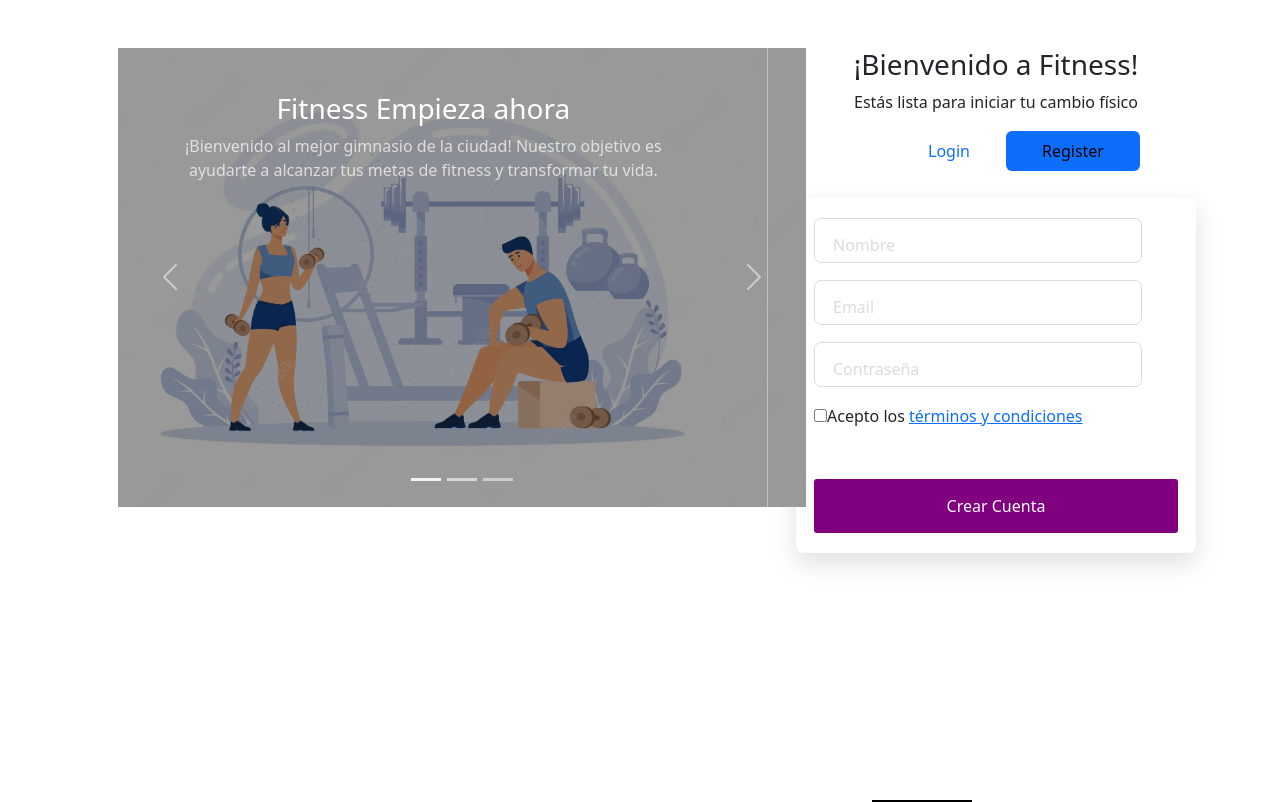
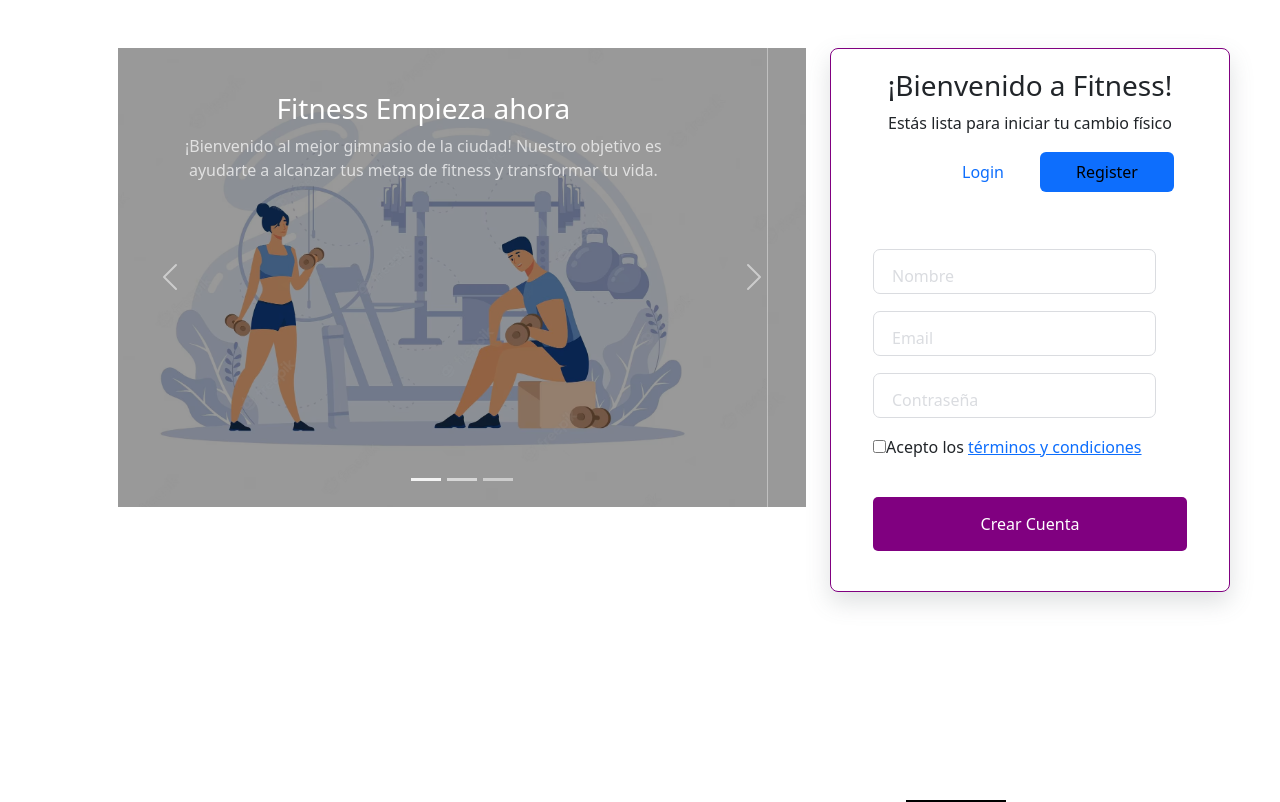
Before and after one commit to Claudioxs/gym, a Vue app: page /register in a window 1280 px wide. Built offline with nearby package versions, Linux system fonts and the light colour scheme.

Commit message:
Mejoras en los formularios

```diff
--- a/src/components/FormularioLogin.vue
+++ b/src/components/FormularioLogin.vue
@@ -35,8 +35,7 @@
 
         <div class="inputContainer">
           <input class="form-check-input" type="checkbox" value="" id="loginCheck" checked />
-          <label class="form-check-label" for="loginCheck">
-            Mantener Sesion</label>
+          <label class="form-check-label" for="loginCheck">Mantener Sesion</label>
           <a href="#!">Olvidaste tu contraseña?</a>
         </div>
         <input type="submit" class="submitBtn" value="Iniciar Sesion" />
@@ -50,11 +49,30 @@ export default {};
 </script>
 
 <style scoped>
+
+/*CONTENEDORES PRINCIPALES*/
+.contenedor-principal {
+  width: 400px;
+  border: 1px solid purple; /* Contorno fino */
+  border-radius: 8px;
+  padding: 20px 24px;
+  box-shadow: 0 10px 25px rgba(92, 99, 105, 0.2); /* Sombra */
+}
+
+.contenedor-form {
+  display: flex;
+  justify-content: center;
+  align-items: center;
+  width: 100%; /* Ancho del contenedor del formulario */
+  margin-top: 20px;
+}
+
+/*NAV-BAR*/
 .nav-bar {
   position: absolute;
   height: 2px;
   background-color: black;
-  width: 100px; /* Ajusta el ancho de la barra según tus preferencias */
+  width: 100px;
   bottom: -2px;
   transition: transform 0.3s ease-in-out;
   color: #9867c5;
@@ -71,35 +89,20 @@ export default {};
 .nav-item.active .nav-bar {
   transform: translateX(100px); /* Ajusta la distancia que se mueve la barra */
 }
+.nav-link {
+  margin: 1px 20px; /* Ajusta los valores de margen*/
+}
 
-
-.contenedor-principal {
-  display: flex;
-  flex-direction: column;
-  align-items: center;
-  justify-content: center;
-}
+/*FORMULARIO*/
 .form {
   width: 400px;
-  /* Establece el ancho del formulario */
-}
-
-.contenedor-form {
-  display: flex;
-  justify-content: center;
-  align-items: center;
-  margin-top: 10px;
 }
 
 .form {
   background-color: white;
-  width: 400px;
   border-radius: 8px;
-  padding: 20px 24px;
-  box-shadow: 0 10px 25px rgba(92, 99, 105, 0.2);
+  padding:5px 1px;
 }
-
-
 
 .inputContainer {
   position: relative;
@@ -142,12 +145,12 @@ export default {};
 .submitBtn {
   display: block;
   width: 100%;
-  margin-top: 30px;
-  padding: 15px 30px;
+  margin-top: 10px;
+  padding: 15px 10px;
   border: none;
   background-color: purple;
   color: white;
-  border-radius: 3px;
+  border-radius: 5px;
   cursor: pointer;
   font-size: 16px;
 }
@@ -177,7 +180,5 @@ export default {};
 .input:focus {
   border: 2px solid purple;
 }
-.nav-link {
-  margin: 1px 20px; /* Ajusta los valores de margen*/
-}
+
 </style>
--- a/src/components/FormularioRegistro.vue
+++ b/src/components/FormularioRegistro.vue
@@ -55,6 +55,9 @@ export default {};
 </script>
 
 <style scoped>
+
+
+/**NAV-BAR */
 .nav-bar {
   position: absolute;
   height: 2px;
@@ -76,33 +79,36 @@ export default {};
   transform: translateX(100px); /* Ajusta la distancia que se mueve la barra */
 }
 
-
-.contenedor-principal {
-  display: flex;
-  flex-direction: column;
-  align-items: center;
-  justify-content: center;
+.nav-link {
+  margin: 1px 20px; /* Ajusta los valores de margen*/
 }
 
-.form {
+/*CONTENEDORES PRINCIPALES*/
+.contenedor-principal {
   width: 400px;
-  /* Establece el ancho del formulario */
+  border: 1px solid purple; /* Contorno fino */
+  border-radius: 8px;
+  padding: 20px 24px;
+  box-shadow: 0 10px 25px rgba(92, 99, 105, 0.2); /* Sombra */
 }
-
 
 .contenedor-form {
   display: flex;
   justify-content: center;
   align-items: center;
-  margin-top: 10px;
+  width: 100%; /* Ancho del contenedor del formulario */
+  margin-top: 20px;
+}
+
+/*FORMULARIO*/
+.form {
+  width: 400px;
 }
 
 .form {
   background-color: white;
-  width: 400px;
   border-radius: 8px;
   padding: 20px 18px;
-  box-shadow: 0 10px 25px rgba(92, 99, 105, 0.2);
 }
 
 
@@ -148,12 +154,12 @@ export default {};
 .submitBtn {
   display: block;
   width: 100%;
-  margin-top: 30px;
-  padding: 15px 30px;
+  margin-top: 10px;
+  padding: 15px 10px;
   border: none;
   background-color: purple;
   color: white;
-  border-radius: 3px;
+  border-radius: 5px;
   cursor: pointer;
   font-size: 16px;
 }
@@ -183,7 +189,5 @@ export default {};
 .input:focus {
   border: 2px solid purple;
 }
-.nav-link {
-  margin: 1px 20px; /* Ajusta los valores de margen*/
-}
+
 </style>
```
